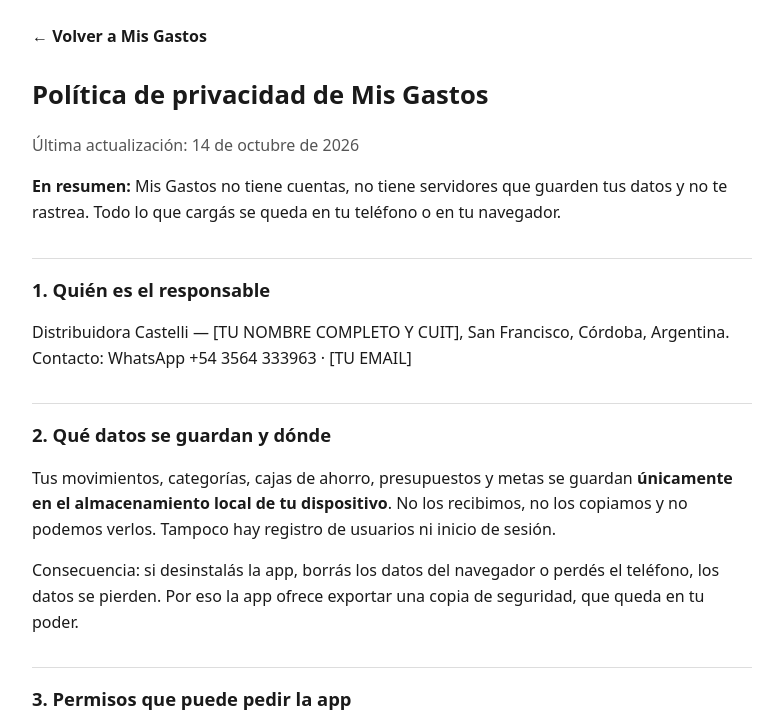
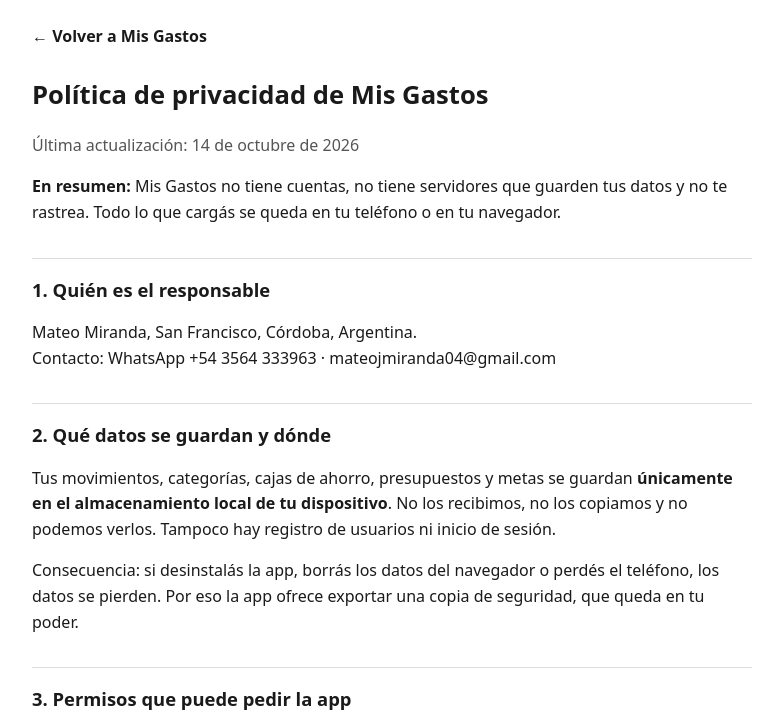
Before and after one commit to matumir/mis-gastos-apk, a website: page www/privacidad.html in a window 1280 px wide. Shown: the top 727 px of the page, without its empty margins (248-1031 px from the left). Drawn offline with Linux system fonts and the light colour scheme.

Commit message:
Update privacidad.html

```diff
--- a/www/privacidad.html
+++ b/www/privacidad.html
@@ -16,8 +16,8 @@ small,.mut{color:var(--mut)}a{color:inherit}.volver{display:inline-block;margin-
 <p><strong>En resumen:</strong> Mis Gastos no tiene cuentas, no tiene servidores que guarden tus datos y no te rastrea. Todo lo que cargás se queda en tu teléfono o en tu navegador.</p>
 
 <h2>1. Quién es el responsable</h2>
-<p>Distribuidora Castelli — [TU NOMBRE COMPLETO Y CUIT], San Francisco, Córdoba, Argentina.<br>
-Contacto: WhatsApp +54 3564 333963 · [TU EMAIL]</p>
+<p>Mateo Miranda, San Francisco, Córdoba, Argentina.<br>
+Contacto: WhatsApp +54 3564 333963 · mateojmiranda04@gmail.com </p>
 
 <h2>2. Qué datos se guardan y dónde</h2>
 <p>Tus movimientos, categorías, cajas de ahorro, presupuestos y metas se guardan <strong>únicamente en el almacenamiento local de tu dispositivo</strong>. No los recibimos, no los copiamos y no podemos verlos. Tampoco hay registro de usuarios ni inicio de sesión.</p>
```
